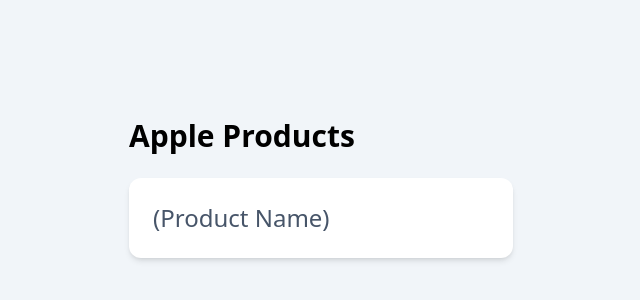
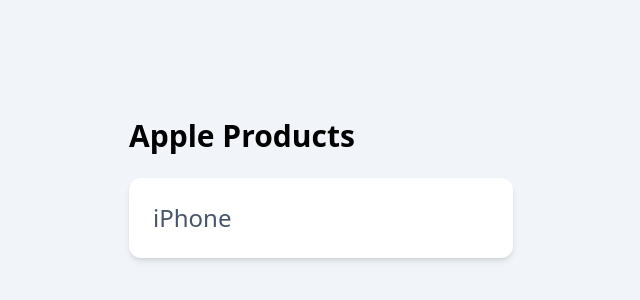
Before and after one commit to stevenlei/vue-basic-components, a Vue app: page / in a window 1280 px wide. Shown: the part 212-512 px from the top of the page, without its empty margins (319-959 px from the left). Built offline with nearby package versions, Linux system fonts and the light colour scheme.

Commit message:
refactor 2: using props

```diff
--- a/src/App.vue
+++ b/src/App.vue
@@ -13,7 +13,7 @@
     <div class="max-w-sm mx-auto flex-1">
       <h2 class="text-3xl font-bold mb-6">Apple Products</h2>
       <ul class="flex flex-col gap-y-4 text-2xl text-slate-600">
-        <list-item />
+        <list-item name="iPhone" />
       </ul>
     </div>
   </div>
--- a/src/components/ListItem.vue
+++ b/src/components/ListItem.vue
@@ -1,9 +1,11 @@
 <script>
-export default {}
+export default {
+  props: ['name'],
+}
 </script>
 
 <template>
   <li class="rounded-xl bg-white p-6 shadow-md w-full hover:scale-105 hover:shadow-lg transition">
-    (Product Name)
+    {{ name }}
   </li>
 </template>
```
